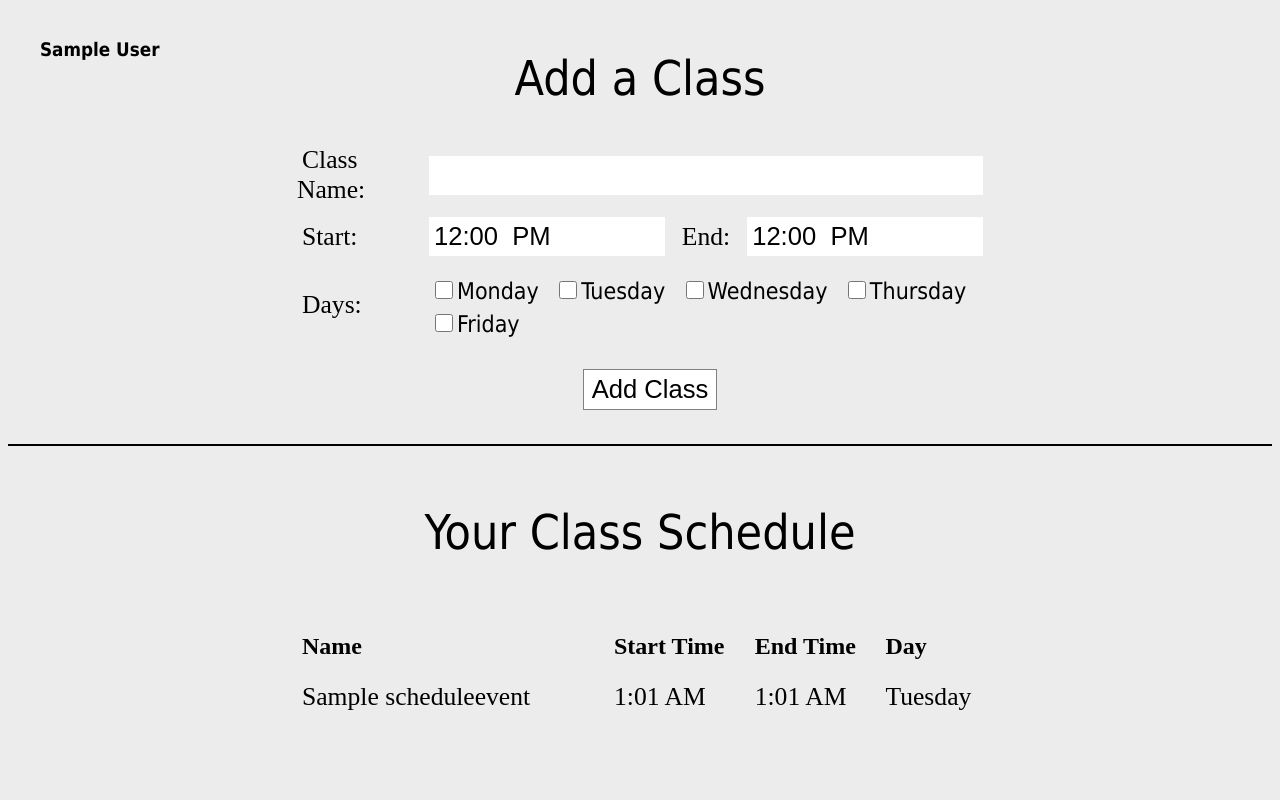
After one commit to alexdixon41/TutorScheduler, a PHP site: page /class_schedule_view.php in a window 1280 px wide. The commit adds this page. Run offline with PHP 8.4, Linux system fonts and the light colour scheme; the visitor is signed in with stand-in values (Sample User, id 1); tables that the repository leaves empty hold one stand-in row (values such as "Sample post"); a stand-in replaces the project's code that opens the database connection; some libraries are stand-ins or nearby versions.

Commit message:
Finished ClassScheduleSite for web-based class schedule editing.

```diff
--- /dev/null
+++ b/ClassScheduleSite/DB.php
@@ -0,0 +1,26 @@
+<?php
+
+require_once('_config.php');
+
+class DB
+{
+    private static $instance = null;
+
+    public static function get()
+    {
+        global $DBhost, $DBdatabase, $DBuser, $DBpassword;
+
+        if(self::$instance == null)
+        {
+            try
+            {
+                self::$instance = new PDO('mysql:host=' . $DBhost . ';dbname=' . $DBdatabase, $DBuser, $DBpassword);
+            }
+            catch(PDOException $e)
+            {
+                echo "Connection failed: " . $e->getMessage();
+            }
+        }
+        return self::$instance;
+    }
+}
--- /dev/null
+++ b/ClassScheduleSite/class_schedule_view.php
@@ -0,0 +1,188 @@
+<?php
+
+require_once('DB.php');
+session_start();
+
+if (isset($_POST['className']) && isset($_POST['startTime']) && isset($_POST['endTime']) && isset($_POST['day'])) {
+    $className = $_POST['className'];
+
+    $start = $_POST['startTime'];
+    $end = $_POST['endTime'];
+
+    // parse hour and minute from time strings
+    $split = explode(':', $start);
+    $startHour = $split[0];
+    $secondHalf = explode('  ', $split[1]);
+    $startMinute = $secondHalf[0];
+    if ($secondHalf[1] == 'PM') {
+        $startHour = $startHour % 12 + 12;
+    }
+    $split = explode(':', $end);
+    $endHour = $split[0];
+    $secondHalf = explode('  ', $split[1]);
+    $endMinute = $secondHalf[0];
+    if ($secondHalf[1] == 'PM') {
+        $endHour = $endHour % 12 + 12;
+    }
+
+    $days = $_POST['day'];
+
+    // check if start time is before end time
+    if ($startHour < $endHour || ($startHour == $endHour && $startMinute < $endMinute)) {
+        // save class event to database for each weekday
+        foreach ($days as $day) {
+            try {
+                $addClass = DB::get()->prepare("INSERT INTO scheduleevent (studentID, eventType, startHour, startMinute, endHour, endMinute, `day`, eventName, ScheduleID)
+                                                      VALUES ({$_SESSION["id"]}, 0, $startHour, $startMinute, $endHour, $endMinute, $day, :className, (SELECT ScheduleID FROM CurrentSchedule))");
+                $addClass->bindParam("className", $className);
+                $addClass->execute();
+            }
+            catch (Exception $e) {
+                echo "Insert new class failed: " . $e->getMessage();
+            }
+        }
+    }
+
+    unset($_POST['className']);
+}
+
+?>
+
+<head>
+    <title><?php echo $_SESSION['name'] . " - "?>Class Schedule</title>
+
+    <link rel="stylesheet" href="styles.css"/>
+
+    <!--  Flatpicker Styles  -->
+    <link rel="stylesheet" href="node_modules/flatpickr/dist/flatpickr.css"/>
+</head>
+
+<body>
+<div class="nameRegion">
+    <h3><?php echo $_SESSION['name']?></h3>
+</div>
+<div class="classRegion">
+    <h1>Add a Class</h1>
+    <div>
+        <form method="post" action="class_schedule_view.php">
+            <table>
+                <tr>
+                    <td id="firstColumn">
+                        <label for="className" class="classInfoElement">Class Name: </label>
+                    </td>
+                    <td colspan="3">
+                        <input name="className" type="text" id="className" class="classInfoElement"/>
+                    </td>
+                </tr>
+                <tr>
+                    <td>
+                        <label for="startTime" class="classInfoElement">Start: </label>
+                    </td>
+                    <td>
+                        <input name="startTime" id="startTime" class="classInfoElement" value="12:00  PM"/>
+                    </td>
+
+                    <td>
+                        <label for="endTime" class="classInfoElement">End: </label>
+                    </td>
+                    <td>
+                        <input name="endTime" id="endTime" class="classInfoElement" value="12:00  PM"/>
+                    </td>
+                </tr>
+                <tr>
+                    <td>
+                        <label for="days" class="classInfoElement">Days: </label>
+                    </td>
+                    <td colspan="3">
+                        <fieldset id="group1" class="classInfoElement">
+                            <input type="checkbox" id="check1" value="0" name="day[]" class="checkBox"><label for="check1" class="checkLabel">Monday</label>
+                            <input type="checkbox" id="check2" value="1" name="day[]" class="checkBox"><label for="check2" class="checkLabel">Tuesday</label>
+                            <input type="checkbox" id="check3" value="2" name="day[]" class="checkBox"><label for="check3" class="checkLabel">Wednesday</label>
+                            <input type="checkbox" id="check4" value="3" name="day[]" class="checkBox"><label for="check4" class="checkLabel">Thursday</label>
+                            <input type="checkbox" id="check5" value="4" name="day[]" class="checkBox"><label for="check5" class="checkLabel">Friday</label>
+                        </fieldset>
+                    </td>
+                </tr>
+            </table>
+            <input type="submit" value="Add Class" id="addClassButton" class="submitButton"/>
+        </form>
+    </div>
+</div>
+
+<!--  Flatpickr  -->
+<script src="node_modules/flatpickr/dist/flatpickr.js"></script>
+
+<script>
+    flatpickr("#startTime", {
+        enableTime: true,
+        noCalendar: true,
+        dateFormat: "h:i  K",
+        minDate: "7:00",
+        maxDate: "22:00",
+        time_24hr: false
+    });
+
+    flatpickr("#endTime", {
+        enableTime: true,
+        noCalendar: true,
+        dateFormat: "h:i  K",
+        minDate: "7:00",
+        maxDate: "22:00",
+        time_24hr: false
+    })
+</script>
+
+<br/>
+<hr/>
+<br/>
+
+<h1>Your Class Schedule</h1> <br/>
+
+<div class="classRegion">
+    <table>
+        <tr>
+            <th>Name</th>
+            <th>Start Time</th>
+            <th>End Time</th>
+            <th>Day</th>
+        </tr>
+
+        <?php
+        // load class schedule into the table
+        try {
+            $getClass = DB::get()->prepare("SELECT startHour, startMinute, endHour, endMinute, `day`, eventName FROM ScheduleEvent WHERE studentID = {$_SESSION["id"]}");
+            $getClass->execute();
+
+            foreach ($getClass->fetchAll() as $result) {
+                // build time strings
+                $startHour = $result['startHour'];
+                $startMinute = $result['startMinute'];
+                $startString = ($startHour > 12 ? $startHour - 12 : $startHour) . ":" . ($startMinute < 10 ? "0$startMinute" : $startMinute) . "  " . ($startHour >= 12 ? "PM" : "AM");
+                $endHour = $result['endHour'];
+                $endMinute = $result['endMinute'];
+                $endString = ($endHour > 12 ? $endHour - 12 : $endHour) . ":" . ($endMinute < 10 ? "0$endMinute" : $endMinute) . "  " . ($endHour >= 12 ? "PM" : "AM");
+
+                // get other information
+                $className = $result['eventName'];
+                $day = $result['day'];
+
+                $dayLabels = ["Monday", "Tuesday", "Wednesday", "Thursday", "Friday"];
+
+                echo "
+                    <tr>
+                        <td id=\"classListName\"><p class=\"classInfoElement\">$className</p></td>
+                        <td><p class=\"classInfoElement\">$startString</p></td>
+                        <td><p class=\"classInfoElement\">$endString</p></td>
+                        <td><p class=\"classInfoElement\">$dayLabels[$day]</p></td>
+                    </tr>
+                ";
+            }
+        }
+        catch (Exception $e) {
+            echo "Retrieve class schedule failed: " . $e->getMessage();
+        }
+
+        ?>
+    </table>
+</div>
+</body>
--- a/ClassScheduleSite/styles.css
+++ b/ClassScheduleSite/styles.css
@@ -1,8 +1,9 @@
 header {
     position: center;
-    font-size: 3.5em;
+    font-size: 1em;
+    font-family: Tahoma, Century Gothic, serif;
     width: 100%;
-    background-color: #914B5B;
+    background-color: #ECECEC;
     text-align: center;
     color: white;
     padding-top: 10px;
@@ -10,16 +11,19 @@ header {
 }
 
 body {
-    background-color: #914B5B;
+    overflow: auto;
+    background-color: #ECECEC;
     text-align: center;
 }
 
 h1 {
-   font-size: 4em;
+    font-weight: normal;
+    font-size: 3em;
+    font-family: Tahoma, Century Gothic, serif;
 }
 
 table {
-    width: 600px;
+    width: 700px;
 }
 
 td, th {
@@ -47,7 +51,8 @@ hr {
     left: 0;
     right: 0;
     margin: auto;
-    background-color: #914B5B;
+    background-color: #ECECEC;
+   /* background-color: #914B5B;*/
     text-align: center;
 }
 
@@ -85,6 +90,25 @@ hr {
 #addClassButton {
     margin-top: 20px;
     padding: 5px;
+    padding-left: 8px;
+    padding-right: 8px;
+}
+
+#group1 {
+    padding-left: 0;
+}
+
+.checkBox {
+    margin-right: 4px;
+    margin-top: 8px;
+    width: 18px;
+    height: 18px;
+}
+
+.checkLabel {
+    font-family: Tahoma, Century Gothic, serif;
+    font-size: 0.9em;
+    margin-right: 10px;
 }
 
 .classRegion {
@@ -94,16 +118,19 @@ hr {
 
 .inputElement, .classInfoElement, .submitButton {
     padding: 5px;
-    font-size: 1.7em;
+    font-size: 1.6em;
 }
 
 .submitButton {
-    background-color: #B7B6C1;
-    border: none;
+    background-color: #FFFFFF;
+    border: 1px solid gray;
+    margin-left: 20px;
+    padding-left: 8px;
+    padding-right: 8px;
 }
 
 .submitButton:hover {
-    background-color: #D7D5E1
+    background-color: #CDA9A9;
 }
 
 .inputElement, .classInfoElement {
@@ -113,3 +140,14 @@ hr {
 .classInfoElement {
     width: 100%;
 }
+
+.nameRegion {
+    position: absolute;
+    display: block;
+    left: 40px;
+    top: 20px;
+    width: 20%;
+    text-align: left;
+    font-family: Tahoma, Century Gothic, serif;
+    font-weight: lighter;
+}
```
Also changed, not shown: ClassScheduleSite/index.php (+25 -95 lines), ER Diagram.png (added), 1 other file.
